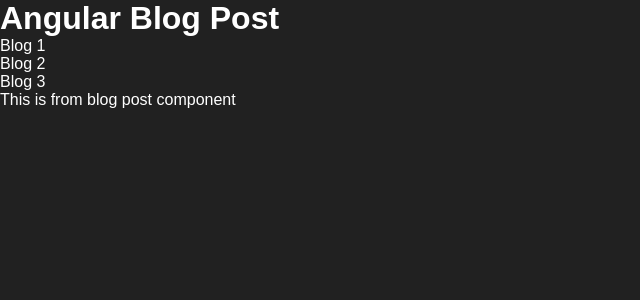
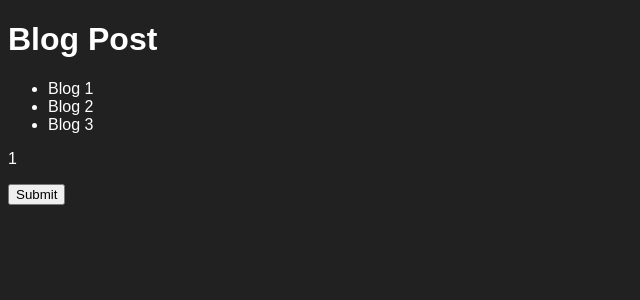
Before and after one commit to BinMamun/Angular-Lessons, an Angular app in the folder Angular-1/: page / in a window 1280 px wide. Shown: the top 300 px of the page, without its empty margins (0-640 px from the left). Built offline with nearby package versions, Linux system fonts and the light colour scheme.

Commit message:
event binding

```diff
--- a/Angular-1/src/app/app.component.html
+++ b/Angular-1/src/app/app.component.html
@@ -4,4 +4,7 @@
   <li *ngFor="let blog of blogs">{{blog}}</li>
 </ul>
 
-<app-blog-post></app-blog-post>
+<p>{{number}}</p>
+<p id="titlemgs"></p>
+
+<button (click)="clicked()">Submit</button>
--- a/Angular-1/src/app/app.component.ts
+++ b/Angular-1/src/app/app.component.ts
@@ -16,11 +16,15 @@
   ]
 })
 export class AppComponent {
-  title = 'Angular Blog Post';
-
+  title = 'Blog Post';
   blogs = ["Blog 1", "Blog 2", "Blog 3"];
+  number = 1;
 
   getTitile() {
     return this.title;
   }
+
+  clicked() {
+    this.number++;
+  }
 }
--- a/Angular-1/src/app/blog-post/blog-post.component.html
+++ b/Angular-1/src/app/blog-post/blog-post.component.html
@@ -1 +1 @@
-<p>This is from blog post component</p>
+<!-- <p>This is from blog post component</p> -->
--- a/Angular-1/src/styles.css
+++ b/Angular-1/src/styles.css
@@ -1,7 +1,7 @@
 /* You can add global styles to this file, and also import other style files */
 * {
-  margin: 0;
-  padding: 0;
+  /* margin: 0;
+  padding: 0; */
   box-sizing: border-box;
   font-family: sans-serif;
 }
```
